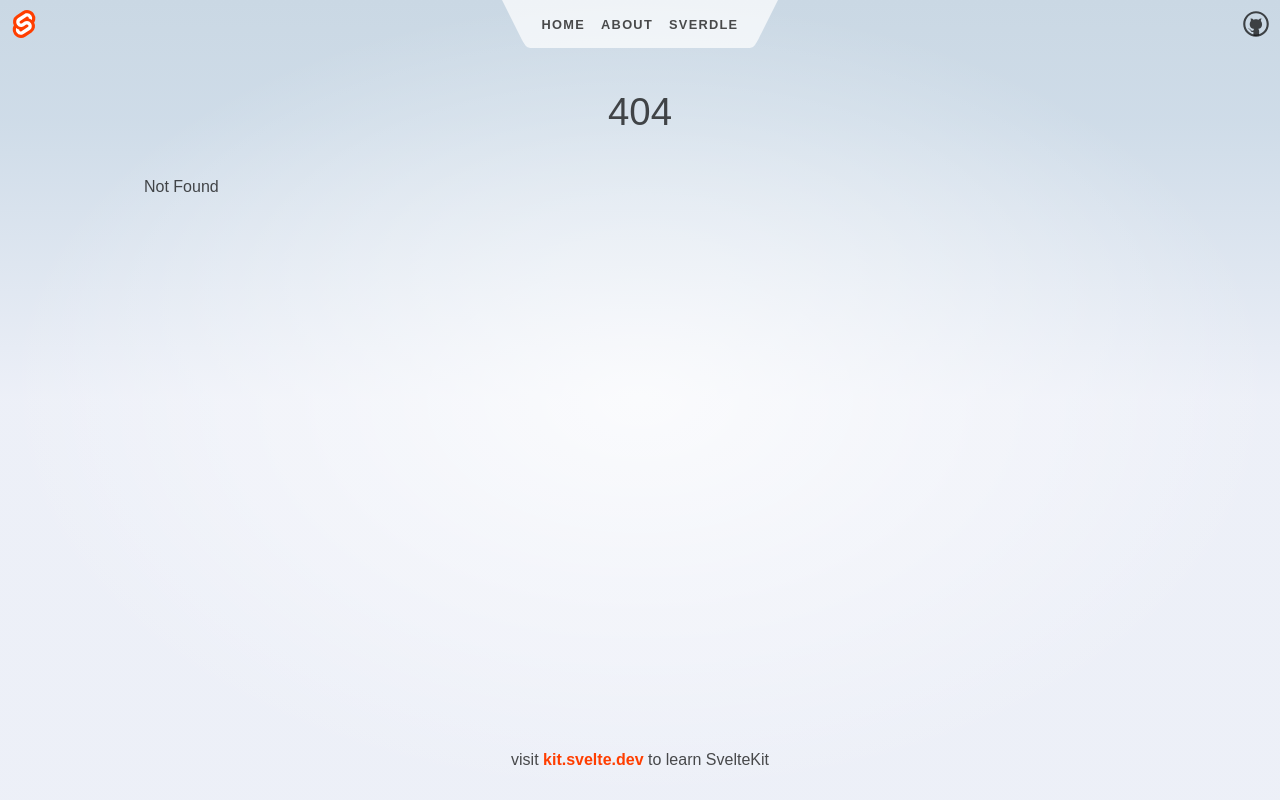
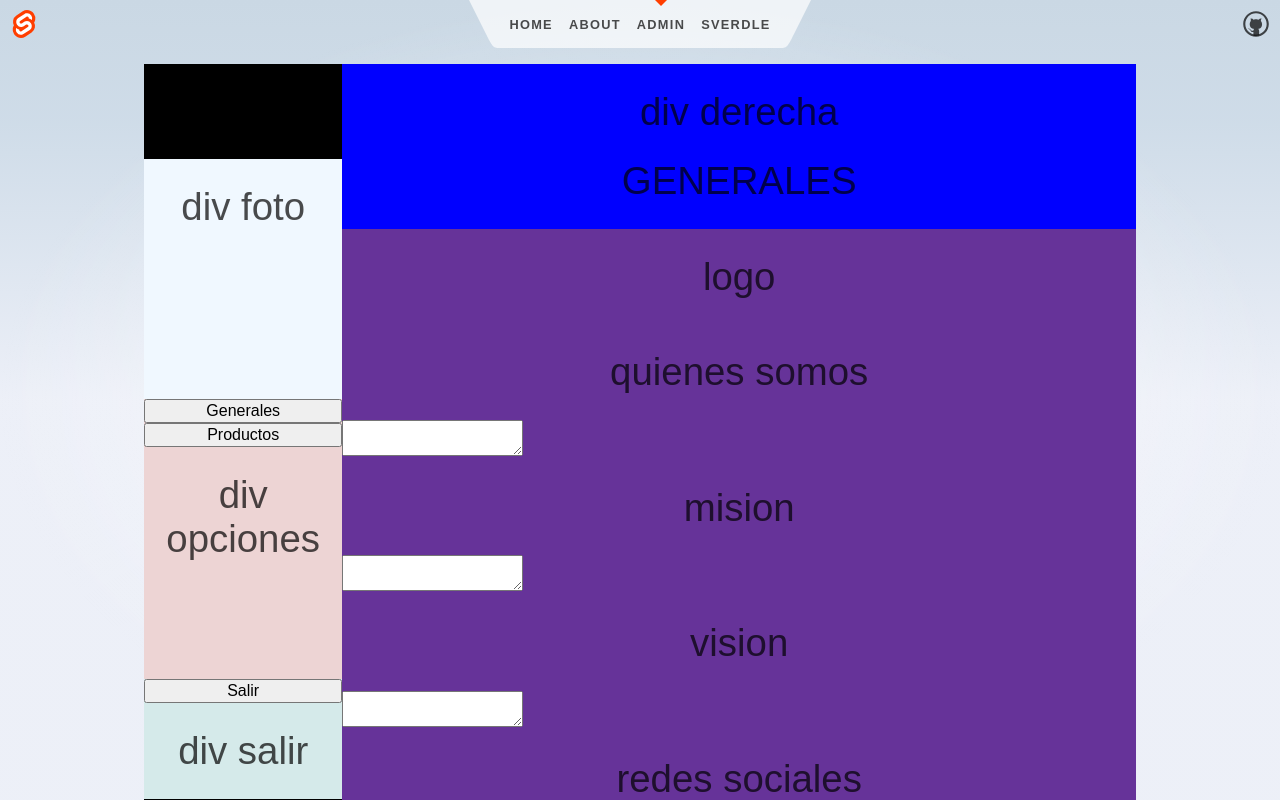
Before and after one commit to Jeancasoto/project-comilonga, a SvelteKit app in the folder comilonga/: page /admin in a window 1280 px wide. Before the commit this address had no page. Shown: the top 800 px of the page. Built offline with nearby package versions, Linux system fonts and the light colour scheme.

Commit message:
Conociendo svelte, y avanzando con el frontend de admin

```diff
--- /dev/null
+++ b/comilonga/src/components/generals.svelte
@@ -0,0 +1,43 @@
+<div>
+    <h1>GENERALES</h1>
+
+    <div class="form_container">
+        <!-- <textarea name="message" id="message" placeholder="Somos una empresa dedicada a la ..."></textarea> -->
+        <div class = "form_section_container">
+            <h1>logo</h1>
+        </div>
+        <div class = "form_section_container">
+            <h1>quienes somos</h1>
+            <textarea>
+
+            </textarea>
+        </div>
+        <div class = "form_section_container">
+            <h1>mision</h1>
+            <textarea>
+
+            </textarea>
+        </div>
+        <div class = "form_section_container">
+            <h1>vision</h1>
+            <textarea>
+
+            </textarea>
+        </div>
+        <div class = "form_section_container">
+            <h1>redes sociales</h1>
+
+        </div>
+        <div class = "form_section_container">
+            <h1>contactos directos</h1>
+        </div>
+
+        <!-- Seccion de boton de guardar -->
+        <div class="form_section_savebutton">
+            <button>Guardar</button>
+        </div>
+
+    </div>
+
+
+</div>
--- a/comilonga/src/routes/+layout.svelte
+++ b/comilonga/src/routes/+layout.svelte
@@ -1,6 +1,7 @@
 <script>
 	import Header from './Header.svelte';
 	import './styles.css';
+	import './admin_styles.css'
 </script>
 
 <div class="app">
--- a/comilonga/src/routes/Header.svelte
+++ b/comilonga/src/routes/Header.svelte
@@ -21,6 +21,9 @@
 			</li>
 			<li aria-current={$page.url.pathname === '/about' ? 'page' : undefined}>
 				<a href="/about">About</a>
+			</li>
+			<li aria-current={$page.url.pathname === '/admin' ? 'page' : undefined}>
+				<a href="/admin">Admin</a>
 			</li>
 			<li aria-current={$page.url.pathname.startsWith('/sverdle') ? 'page' : undefined}>
 				<a href="/sverdle">Sverdle</a>
--- /dev/null
+++ b/comilonga/src/routes/admin/+page.js
@@ -0,0 +1,9 @@
+import { dev } from '$app/environment';
+
+// we don't need any JS on this page, though we'll load
+// it in dev so that we get hot module replacement
+export const csr = dev;
+
+// since there's no dynamic data here, we can prerender
+// it so that it gets served as a static asset in production
+export const prerender = true;
--- /dev/null
+++ b/comilonga/src/routes/admin/+page.svelte
@@ -0,0 +1,31 @@
+<script>
+	import Generals from "../../components/generals.svelte";
+</script>
+
+<svelte:head>
+	<title>About</title>
+	<meta name="description" content="About this app" />
+</svelte:head>
+
+<div class="admin_wrapper">
+	<div class = "left_menu">
+		<h1>div izq</h1>
+		<div class = "menu_logo_container">
+			<h1>div foto</h1>
+		</div>
+		<div class = "menu_options_container">
+			<button>Generales</button>
+			<button>Productos</button>
+			<h1>div opciones</h1>
+		</div>
+		<div class= "menu_exit_container">
+			<button>Salir</button>
+			<h1>div salir</h1>
+		</div>
+	</div>
+	<div class = "wrapper_container">
+		<h1>div derecha</h1>
+		<Generals/>
+	</div>
+
+</div>
--- /dev/null
+++ b/comilonga/src/routes/admin_styles.css
@@ -0,0 +1,56 @@
+.left_menu {
+	height: 100vh;
+	width: 20%;
+
+	display: flex;
+	flex-direction: column;
+
+	background-color: black;
+}
+
+.wrapper_container {
+	height: 100vh;
+	width: 80%;
+	background-color: blue;
+}
+
+.admin_wrapper {
+	display: flex;
+	align-items: center;
+}
+
+.menu_logo_container {
+	background-color: aliceblue;
+
+	height: 30%;
+}
+.menu_options_container {
+	background-color: rgb(237, 212, 212);
+
+	display: flex;
+	flex-direction: column;
+	height: 35%;
+}
+.menu_exit_container {
+	display: flex;
+	flex-direction: column;
+
+	background-color: rgb(213, 234, 234);
+}
+
+.form_container{
+	display: flex;
+    flex-direction: column;
+    background-color: black;
+}
+
+
+.form_section_container{
+    background-color: rebeccapurple;
+
+}
+
+.form_section_savebutton{
+    display: flex;
+    justify-content: center ;
+}
```
